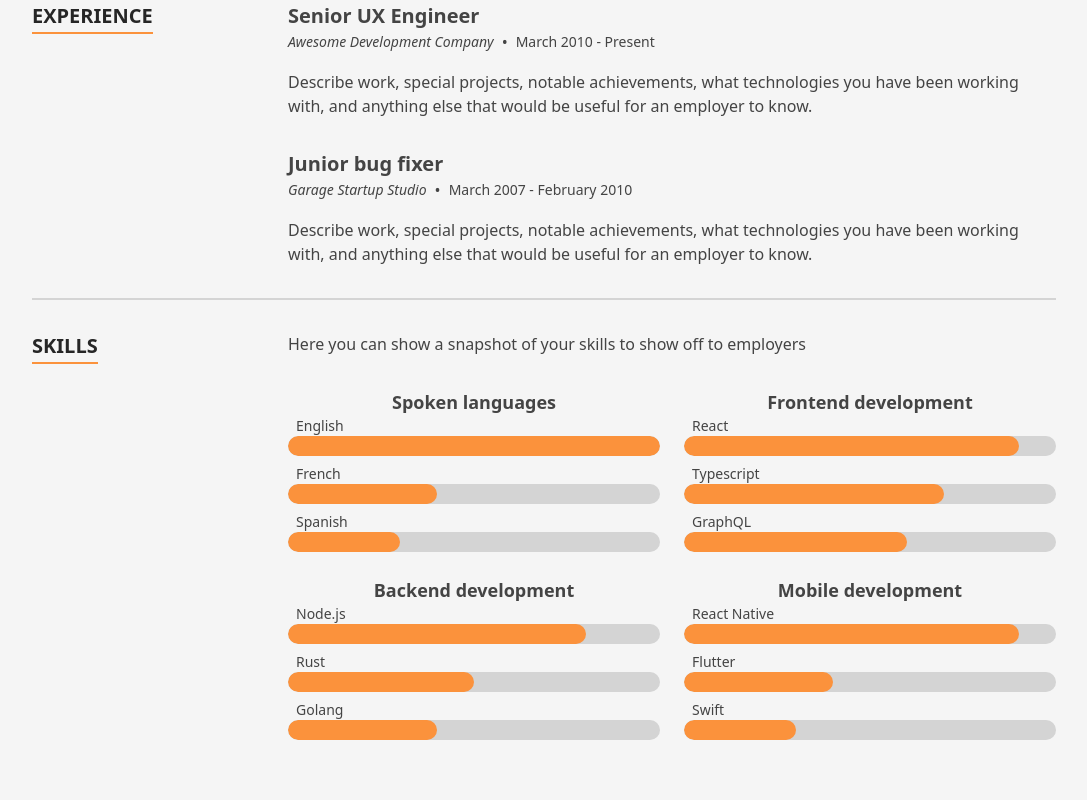
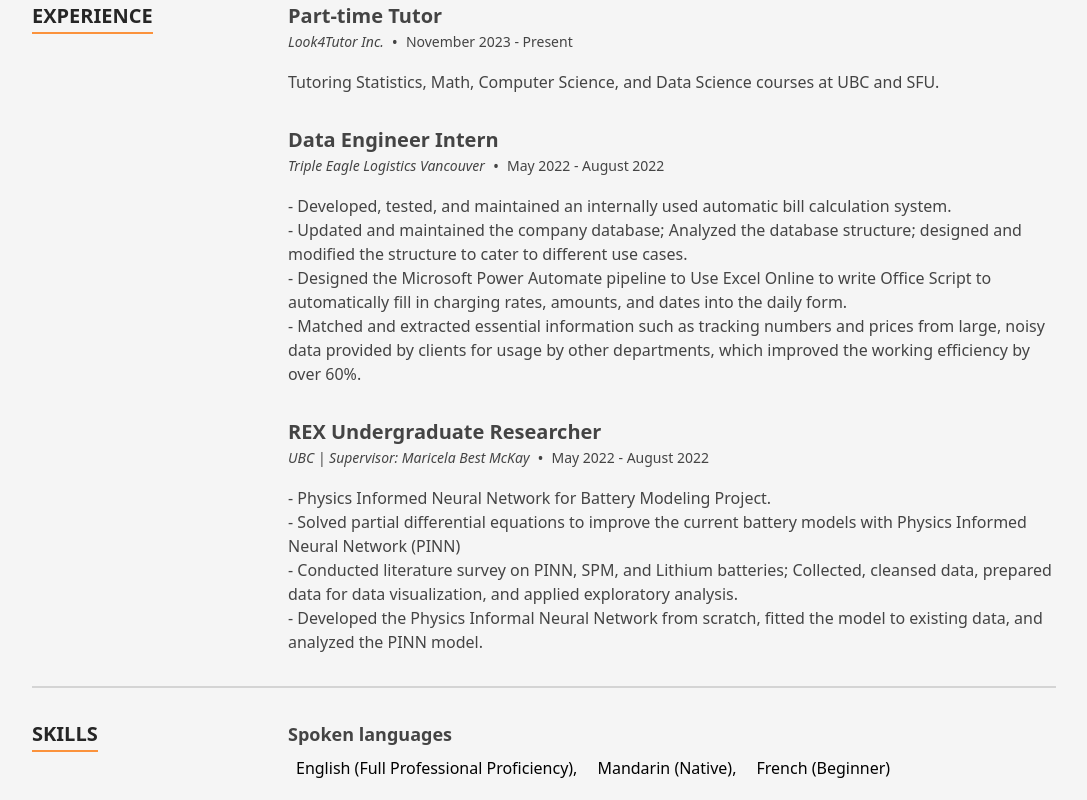
Before and after one commit to SunWeihao1226/personal-website, a Next.js app: page / in a window 1280 px wide. Shown: the part 1760-2560 px from the top of the page, without its empty margins (96-1183 px from the left). Built offline with nearby package versions, Linux system fonts and the light colour scheme.

Commit message:
modified Skill section template, add my skills

```diff
--- a/src/components/Sections/Resume/Skills.tsx
+++ b/src/components/Sections/Resume/Skills.tsx
@@ -2,12 +2,45 @@ import {FC, memo, PropsWithChildren, useMemo} from 'react';
 
 import {Skill as SkillType, SkillGroup as SkillGroupType} from '../../../data/dataDef';
 
-export const SkillGroup: FC<PropsWithChildren<{skillGroup: SkillGroupType}>> = memo(({skillGroup}) => {
-  const {name, skills} = skillGroup;
+// export const SkillGroup: FC<PropsWithChildren<{skillGroup: SkillGroupType}>> = memo(({skillGroup}) => {
+//   const {name, skills} = skillGroup;
+//   return (
+//     <div className="flex flex-col">
+//       <span className="text-center text-lg font-bold">{name}</span>
+//       <div className="flex flex-col gap-y-2">
+//         {skills.map((skill, index) => (
+//           <Skill key={`${skill.name}-${index}`} skill={skill} />
+//         ))}
+//       </div>
+//     </div>
+//   );
+// });
+
+// SkillGroup.displayName = 'SkillGroup';
+
+// export const Skill: FC<{skill: SkillType}> = memo(({skill}) => {
+//   const {name, level, max = 10} = skill;
+//   const percentage = useMemo(() => Math.round((level / max) * 100), [level, max]);
+
+//   return (
+//     <div className="flex flex-col">
+//       <span className="ml-2 text-sm font-medium">{name}</span>
+//       {/* <div className="h-5 w-full overflow-hidden rounded-full bg-neutral-300">
+//         <div className="h-full rounded-full bg-orange-400" style={{width: `${percentage}%`}} />
+//       </div> */}
+//     </div>
+//   );
+// });
+
+// Skill.displayName = 'Skill';
+
+
+export const SkillGroup: FC<PropsWithChildren<{ skillGroup: SkillGroupType }>> = memo(({ skillGroup }) => {
+  const { name, skills } = skillGroup;
   return (
-    <div className="flex flex-col">
+    <div className="flex-col"> {/* Remove 'flex' class */}
       <span className="text-center text-lg font-bold">{name}</span>
-      <div className="flex flex-col gap-y-2">
+      <div className="flex gap-x-1">
         {skills.map((skill, index) => (
           <Skill key={`${skill.name}-${index}`} skill={skill} />
         ))}
@@ -18,16 +51,13 @@ export const SkillGroup: FC<PropsWithChildren<{skillGroup: SkillGroupType}>> = m
 
 SkillGroup.displayName = 'SkillGroup';
 
-export const Skill: FC<{skill: SkillType}> = memo(({skill}) => {
-  const {name, level, max = 10} = skill;
-  const percentage = useMemo(() => Math.round((level / max) * 100), [level, max]);
+export const Skill: FC<{ skill: SkillType }> = memo(({ skill }) => {
+  const { name } = skill;
+  // const percentage = useMemo(() => Math.round((level / max) * 100), [level, max]);
 
   return (
-    <div className="flex flex-col">
-      <span className="ml-2 text-sm font-medium">{name}</span>
-      <div className="h-5 w-full overflow-hidden rounded-full bg-neutral-300">
-        <div className="h-full rounded-full bg-orange-400" style={{width: `${percentage}%`}} />
-      </div>
+    <div className="p-2 mb-2 bg-secondary text-black">
+      <h5><span className="badge badge-secondary">{name}</span></h5>
     </div>
   );
 });
--- a/src/components/Sections/Resume/index.tsx
+++ b/src/components/Sections/Resume/index.tsx
@@ -21,8 +21,8 @@ const Resume: FC = memo(() => {
           ))}
         </ResumeSection>
         <ResumeSection title="Skills">
-          <p className="pb-8">Here you can show a snapshot of your skills to show off to employers</p>
-          <div className="grid grid-cols-1 gap-6 md:grid-cols-2">
+          {/* <p className="pb-8">Here you can show a snapshot of your skills to show off to employers</p> */}
+          <div className="container grid-cols-2 gap-2 md:grid-cols-2">
             {skills.map((skillgroup, index) => (
               <SkillGroup key={`${skillgroup.name}-${index}`} skillGroup={skillgroup} />
             ))}
--- a/src/data/data.tsx
+++ b/src/data/data.tsx
@@ -1,11 +1,11 @@
 import {
-  AcademicCapIcon,
+  // AcademicCapIcon,
   ArrowDownTrayIcon,
-  BuildingOffice2Icon,
-  CalendarIcon,
-  FlagIcon,
-  MapIcon,
-  SparklesIcon,
+  // BuildingOffice2Icon,
+  // CalendarIcon,
+  // FlagIcon,
+  // MapIcon,
+  // SparklesIcon,
 } from '@heroicons/react/24/outline';
 
 import GithubIcon from '../components/Icon/GithubIcon';
@@ -128,67 +128,77 @@ export const skills: SkillGroup[] = [
     name: 'Spoken languages',
     skills: [
       {
-        name: 'English',
-        level: 10,
+        name: 'English (Full Professional Proficiency),',
       },
       {
-        name: 'French',
-        level: 4,
+        name: 'Mandarin (Native),',
       },
       {
-        name: 'Spanish',
-        level: 3,
+        name: 'French (Beginner)',
       },
     ],
   },
   {
-    name: 'Frontend development',
+    name: 'Programming Languages',
     skills: [
       {
-        name: 'React',
-        level: 9,
+        name: 'Python,',
       },
       {
-        name: 'Typescript',
-        level: 7,
+        name: 'R,',
       },
       {
-        name: 'GraphQL',
-        level: 6,
+        name: 'Java,',
+      },
+      {
+        name: 'Julia,',
+      },
+      {
+        name: 'Javascript,',
+      },
+      {
+        name: 'Racket,',
+      },
+      {
+        name: 'SQL',
       },
     ],
   },
   {
-    name: 'Backend development',
+    name: 'Tools',
     skills: [
       {
-        name: 'Node.js',
-        level: 8,
+        name: 'Jupyter,',
       },
       {
-        name: 'Rust',
-        level: 5,
+        name: 'Git,',
       },
       {
-        name: 'Golang',
-        level: 4,
+        name: 'Docker,',
+      },
+      {
+        name: 'Latex',
       },
     ],
   },
   {
-    name: 'Mobile development',
+    name: 'Frameworks and Packages',
     skills: [
+
       {
-        name: 'React Native',
-        level: 9,
+        name: 'Scikit-Learn,',
       },
       {
-        name: 'Flutter',
-        level: 4,
+        name: 'Django,',
       },
       {
-        name: 'Swift',
-        level: 3,
+        name: 'Torch,',
+      },
+      {
+        name: 'React,',
+      },
+      {
+        name: 'Flask',
       },
     ],
   },
@@ -289,27 +299,47 @@ export const education: TimelineItem[] = [
 
 export const experience: TimelineItem[] = [
   {
-    date: 'March 2010 - Present',
-    location: 'Awesome Development Company',
-    title: 'Senior UX Engineer',
+    date: 'November 2023 - Present',
+    location: 'Look4Tutor Inc.',
+    title: 'Part-time Tutor',
     content: (
       <p>
-        Describe work, special projects, notable achievements, what technologies you have been working with, and
-        anything else that would be useful for an employer to know.
+        Tutoring Statistics, Math, Computer Science, and Data Science courses at UBC and SFU.
       </p>
     ),
   },
   {
-    date: 'March 2007 - February 2010',
-    location: 'Garage Startup Studio',
-    title: 'Junior bug fixer',
+    date: 'May 2022 - August 2022',
+    location: 'Triple Eagle Logistics Vancouver',
+    title: 'Data Engineer Intern',
     content: (
       <p>
-        Describe work, special projects, notable achievements, what technologies you have been working with, and
-        anything else that would be useful for an employer to know.
+        - Developed, tested, and maintained an internally used automatic bill calculation system.
+        <br></br>
+        - Updated and maintained the company database; Analyzed the database structure; designed and modified the structure to cater to different use cases.
+        <br></br>
+        - Designed the Microsoft Power Automate pipeline to Use Excel Online to write Office Script to automatically fill in charging rates, amounts, and dates into the daily form.
+        <br></br>
+        - Matched and extracted essential information such as tracking numbers and prices from large, noisy data provided by clients for usage by other departments, which improved the working efficiency by over 60%.
       </p>
     ),
   },
+  {
+    date: 'May 2022 - August 2022',
+    location: 'UBC | Supervisor: Maricela Best McKay',
+    title: 'REX Undergraduate Researcher',
+    content: (
+      <p>
+        - Physics Informed Neural Network for Battery Modeling Project.
+        <br></br>
+        - Solved partial differential equations to improve the current battery models with Physics Informed Neural Network (PINN)
+        <br></br>
+        - Conducted literature survey on PINN, SPM, and Lithium batteries; Collected, cleansed data, prepared data for data visualization, and applied exploratory analysis.
+        <br></br>
+        - Developed the Physics Informal Neural Network from scratch, fitted the model to existing data, and analyzed the PINN model.
+      </p>
+    ),
+  }
 ];
 
 /**
--- a/src/data/dataDef.ts
+++ b/src/data/dataDef.ts
@@ -64,8 +64,8 @@ export interface Stat {
 
 export interface Skill {
   name: string;
-  level: number;
-  max?: number;
+  // level: number;
+  // max?: number;
 }
 
 export interface SkillGroup {
```
